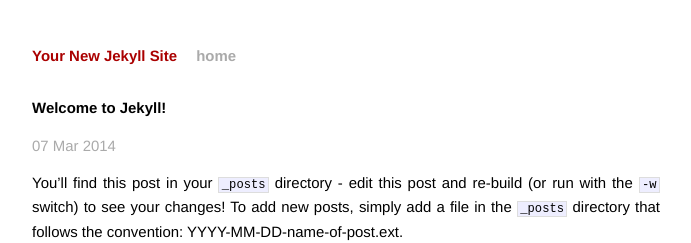
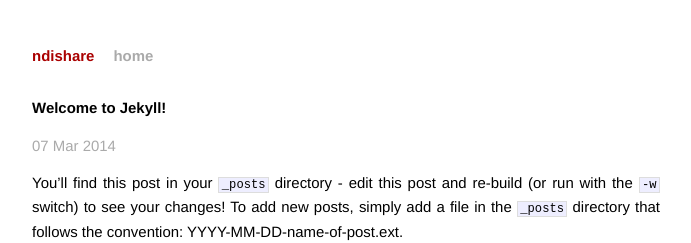
Before and after one commit to ndishare/ndishare.github.io, a Jekyll site: the page built from _posts/2014-03-07-welcome-to-jekyll.markdown, in a window 1280 px wide. Shown: the top 243 px of the page, without its empty margins (294-985 px from the left). Built offline with Jekyll 4.4.1, drawn with Linux system fonts in a browser that asks for light colours; Markdown is read by kramdown in place of the engine named in the settings.

Commit message:
jekyll _config

```diff
--- a/_config.yml
+++ b/_config.yml
@@ -1,3 +1,3 @@
-name: Your New Jekyll Site
+name: ndishare
 markdown: redcarpet
 pygments: true
```
